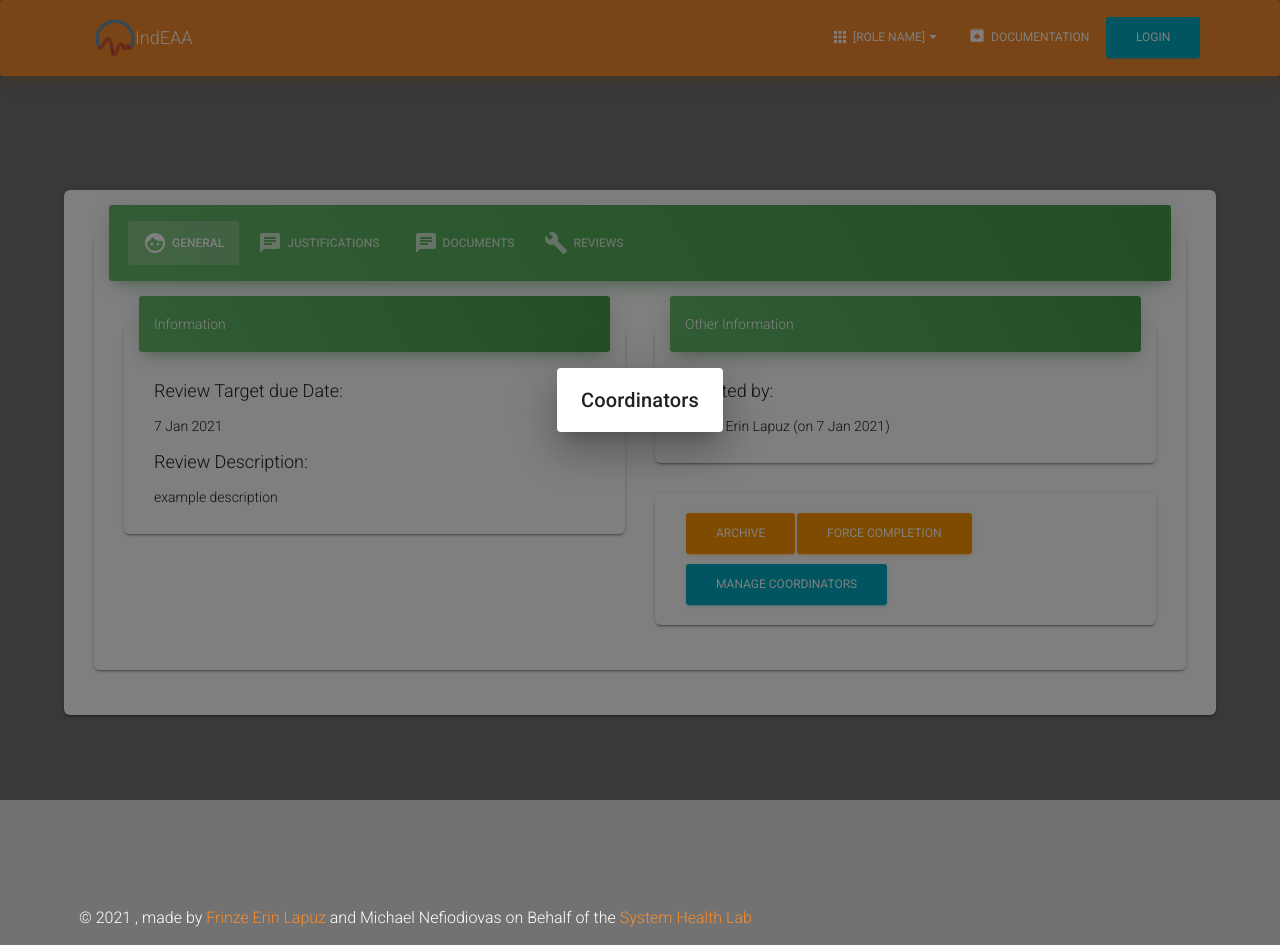
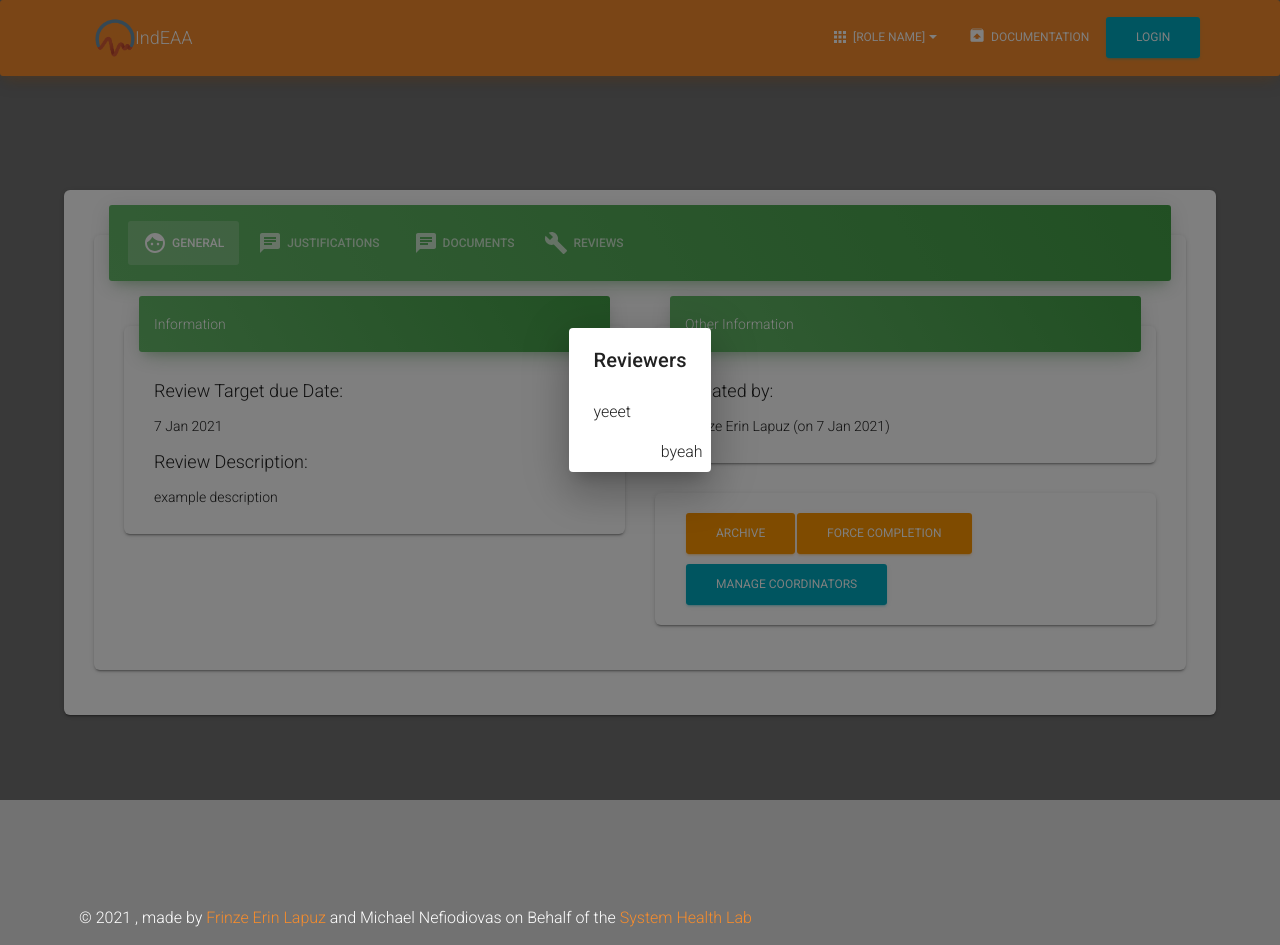
Before and after one commit to uwasystemhealth/IndEAA, a Next.js app in the folder client/: page /coordinator/1 in a window 1280 px wide. Both pictures are taken after a click on the button "MANAGE COORDINATORS". Built offline with nearby package versions, Linux system fonts and the light colour scheme.

Commit message:
CHANGE rename course -> review (consistency reasons)

```diff
--- a/client/components/Coordinator/EvaluationOverview/General/Controls/ManageCoordinators.js
+++ /dev/null
@@ -1,44 +0,0 @@
-// CORE COMPONENTS
-import Dialog from "@material-ui/core/Dialog";
-import DialogTitle from "@material-ui/core/DialogTitle";
-import DialogContent from "@material-ui/core/DialogContent";
-import DialogActions from "@material-ui/core/DialogActions";
-import Button from "components/MaterialKit/CustomButtons/Button.js";
-
-// STYLES
-import modalStyle from "assets/jss/nextjs-material-kit/modalStyle.js";
-import { makeStyles } from "@material-ui/core/styles";
-const useStyles = makeStyles({
-    modalStyle,
-});
-
-import React, { useState } from "react";
-
-const ManageCoordinators = ({ courseTitle }) => {
-    const classes = useStyles();
-    const [modal, setModal] = useState(false);
-
-    return (
-        <>
-            <Button color="info" onClick={() => setModal(true)}>
-                Manage Coordinators
-      </Button>
-
-            <Dialog
-                classes={{
-                    root: classes.center,
-                    paper: classes.modal,
-                }}
-                open={modal}
-                keepMounted
-                onClose={() => setModal(false)}
-            >
-                <DialogTitle id="form-dialog-title">
-                    {courseTitle} Coordinators
-        </DialogTitle>
-            </Dialog>
-        </>
-    );
-};
-
-export default ManageCoordinators;
--- /dev/null
+++ b/client/components/Coordinator/EvaluationOverview/General/Controls/ManageReviewers.js
@@ -0,0 +1,46 @@
+// CORE COMPONENTS
+import Dialog from "@material-ui/core/Dialog";
+import DialogTitle from "@material-ui/core/DialogTitle";
+import DialogContent from "@material-ui/core/DialogContent";
+import DialogActions from "@material-ui/core/DialogActions";
+import Button from "components/MaterialKit/CustomButtons/Button.js";
+
+// STYLES
+import modalStyle from "assets/jss/nextjs-material-kit/modalStyle.js";
+import { makeStyles } from "@material-ui/core/styles";
+const useStyles = makeStyles({
+  modalStyle,
+});
+
+import React, { useState } from "react";
+
+const ManageReviewers = ({ courseTitle }) => {
+  const classes = useStyles();
+  const [modal, setModal] = useState(false);
+
+  return (
+    <>
+      <Button color="info" onClick={() => setModal(true)}>
+        Manage Coordinators
+      </Button>
+
+      <Dialog
+        classes={{
+          root: classes.center,
+          paper: classes.modal,
+        }}
+        open={modal}
+        keepMounted
+        onClose={() => setModal(false)}
+      >
+        <DialogTitle id="form-dialog-title">
+          {courseTitle} Reviewers
+        </DialogTitle>
+        <DialogContent>yeeet</DialogContent>
+        <DialogActions>byeah</DialogActions>
+      </Dialog>
+    </>
+  );
+};
+
+export default ManageReviewers;
--- a/client/components/Coordinator/EvaluationOverview/General/Controls/index.js
+++ b/client/components/Coordinator/EvaluationOverview/General/Controls/index.js
@@ -2,7 +2,7 @@ import Card from "components/MaterialKit/Card/Card.js";
 import CardBody from "components/MaterialKit/Card/CardBody.js";
 import CardHeader from "components/MaterialKit/Card/CardHeader.js";
 import Button from "components/MaterialKit/CustomButtons/Button.js";
-import ManageCoordinators from "./ManageCoordinators.js";
+import ManageReviewers from "./ManageReviewers.js";
 
 import { useState } from "react";
 
@@ -12,7 +12,7 @@ const Controls = () => {
       <CardBody>
         <Button color="warning">Archive</Button>
         <Button color="warning">Force Completion</Button>
-        <ManageCoordinators />
+        <ManageReviewers />
       </CardBody>
     </Card>
   );
```
